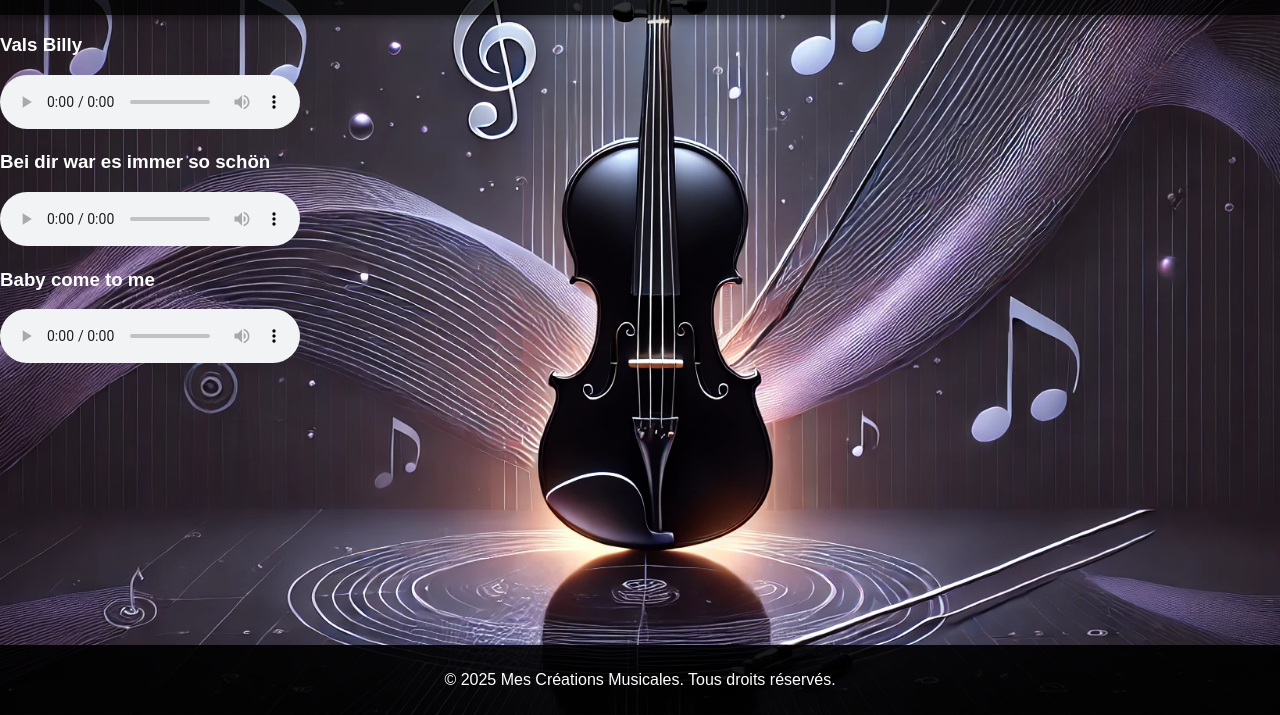
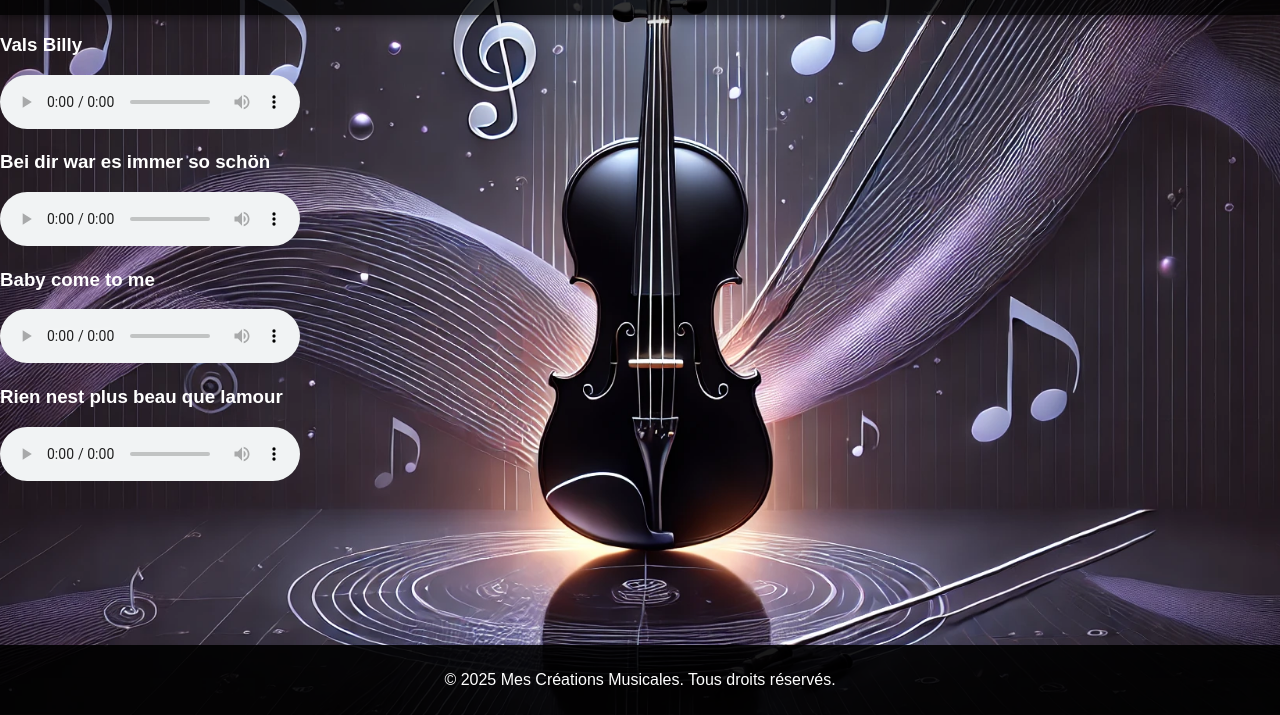
Before and after one commit to joseph57520/Hsl-music, a plain HTML site: page billy_hassli.html in a window 1280 px wide. Shown: the part 85-800 px from the top of the page. Drawn offline with Linux system fonts and the light colour scheme.

Commit message:
Update billy_hassli.html

```diff
--- a/billy_hassli.html
+++ b/billy_hassli.html
@@ -60,6 +60,13 @@
                 Votre navigateur ne supporte pas l'élément audio.
             </audio>
         </div>
+        <div class="">
+            <h3>Rien nest plus beau que lamour</h3>
+            <audio controls>
+                <source src="music/Rien nest plus beau que lamour.mp3" type="audio/mp3">
+                Votre navigateur ne supporte pas l'élément audio.
+            </audio>
+        </div>
 
 </section>
 
```
